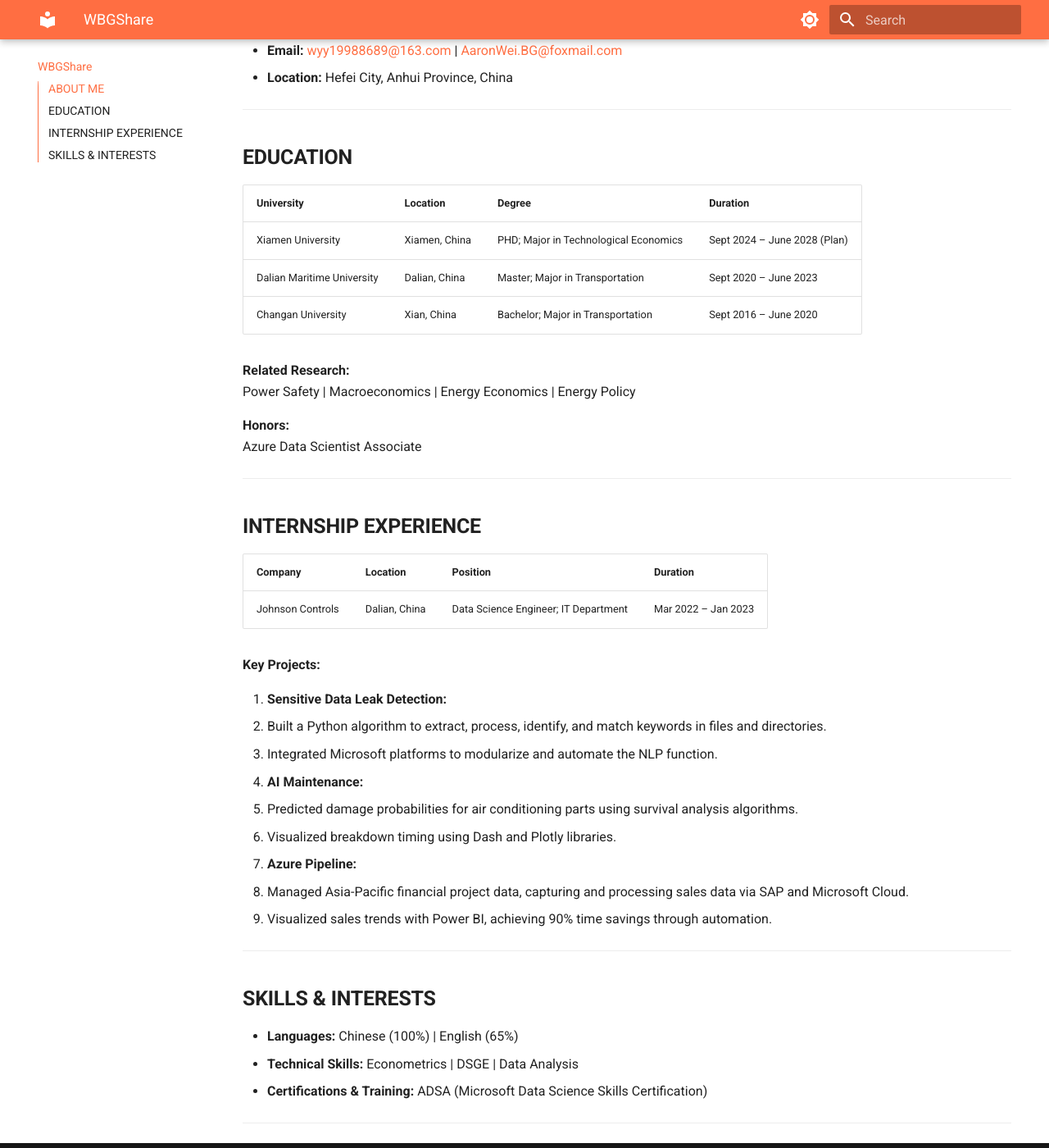
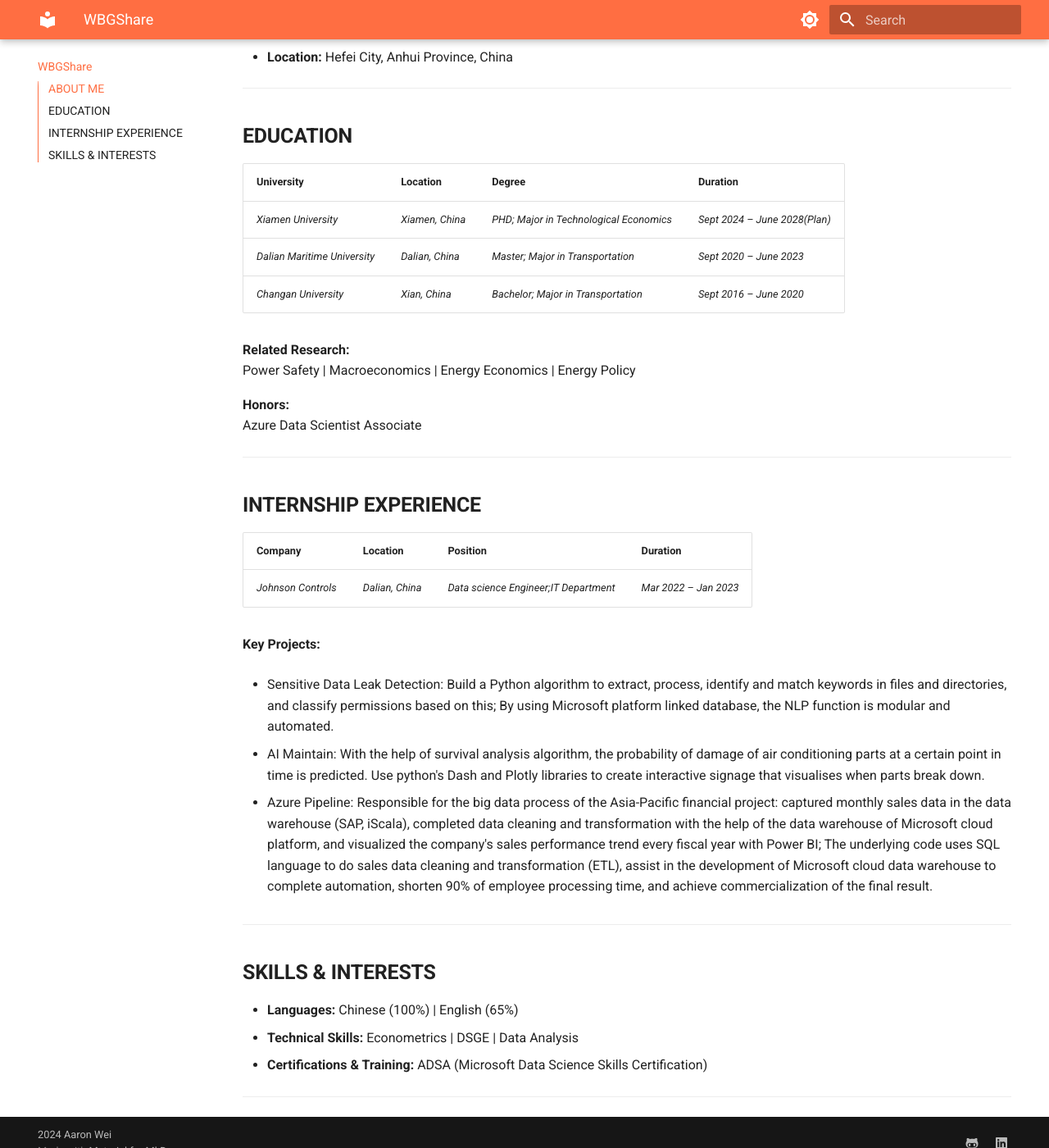
Before and after one commit to WBGZDTSL/WBGShare, an MkDocs documentation site: the page built from docs/index.md, in a window 1280 px wide and 1400 px high, scrolled down 382 px. Shown: the whole window at 82% size. Built offline with MkDocs 1.6.1 and Material for MkDocs 9.7.7, drawn with Linux system fonts in a browser that asks for light colours; some of the changed text lies outside the part shown.

Commit message:
Style Update

```diff
--- a/docs/index.md
+++ b/docs/index.md
@@ -1,4 +1,4 @@
-# WBGShare
+# **WBGShare**
 
 <style>
   .custom-blockquote {
@@ -11,9 +11,9 @@
 
 ## **ABOUT ME**
 
-> "Reading, sports, and writing constitute my life. In the future, I will share my learning process, personal papers, and many interesting things here!
-> If criticism is not free, then praise is meaningless. If you have any opinions on the content, feel free to email me.
-> Let us encourage each other."
+<blockquote class="custom-blockquote">
+  <p>"Reading, sports and writing constitute my life. In the future, I will share my learning process, personal paper, and many intresting things here! If criticism is not free, then praise is meaningless. If you have any opinions on the content, feel free to email me. Let us encourage each other."</p>
+</blockquote>
 
 - **Name:** Bangguo Wei (En: Aaron Wei)
 - **Email:** [wyy19988689@163.com](mailto:wyy19988689@163.com) | [AaronWei.BG@foxmail.com](mailto:AaronWei.BG@foxmail.com)
@@ -24,10 +24,10 @@
 ## **EDUCATION**
 
 | **University**               | **Location**    | **Degree**                                  | **Duration**                  |
-|-------------------------------|-----------------|---------------------------------------------|--------------------------------|
-| Xiamen University            | Xiamen, China   | PHD; Major in Technological Economics       | Sept 2024 – June 2028 (Plan)  |
-| Dalian Maritime University    | Dalian, China   | Master; Major in Transportation             | Sept 2020 – June 2023         |
-| Changan University            | Xian, China     | Bachelor; Major in Transportation           | Sept 2016 – June 2020         |
+|:-----------------------------|:----------------|:--------------------------------------------|:------------------------------|
+| *Xiamen University*          | *Xiamen, China* | *PHD; Major in Technological Economics*     | *Sept 2024 – June 2028(Plan)* |
+| *Dalian Maritime University* | *Dalian, China* | *Master; Major in Transportation*   | *Sept 2020 – June 2023*       |
+| *Changan University*         | *Xian, China*   | *Bachelor; Major in Transportation* | *Sept 2016 – June 2020*       |
 
 **Related Research:**
 Power Safety | Macroeconomics | Energy Economics | Energy Policy
@@ -40,22 +40,16 @@
 ## **INTERNSHIP EXPERIENCE**
 
 | **Company**                   | **Location**    | **Position**                  | **Duration**          |
-|-------------------------------|-----------------|--------------------------------|-----------------------|
-| Johnson Controls              | Dalian, China   | Data Science Engineer; IT Department | Mar 2022 – Jan 2023 |
+|:------------------------------|:----------------|:----------------------------|:----------------------|
+| *Johnson Controls*            | *Dalian, China* | *Data science Engineer;IT Department* | *Mar 2022 – Jan 2023* |
 
 **Key Projects:**
 
-1. **Sensitive Data Leak Detection:**
-*   Built a Python algorithm to extract, process, identify, and match keywords in files and directories.
-*   Integrated Microsoft platforms to modularize and automate the NLP function.
+*   Sensitive Data Leak Detection: Build a Python algorithm to extract, process, identify and match keywords in files and directories, and classify permissions based on this; By using Microsoft platform linked database, the NLP function is modular and automated.
 
-2. **AI Maintenance:**
-*   Predicted damage probabilities for air conditioning parts using survival analysis algorithms.
-*   Visualized breakdown timing using Dash and Plotly libraries.
+*   AI Maintain: With the help of survival analysis algorithm, the probability of damage of air conditioning parts at a certain point in time is predicted. Use python's Dash and Plotly libraries to create interactive signage that visualises when parts break down.
 
-3. **Azure Pipeline:**
-*   Managed Asia-Pacific financial project data, capturing and processing sales data via SAP and Microsoft Cloud.
-*   Visualized sales trends with Power BI, achieving 90% time savings through automation.
+*   Azure Pipeline: Responsible for the big data process of the Asia-Pacific financial project: captured monthly sales data in the data warehouse (SAP, iScala), completed data cleaning and transformation with the help of the data warehouse of Microsoft cloud platform, and visualized the company's sales performance trend every fiscal year with Power BI; The underlying code uses SQL language to do sales data cleaning and transformation (ETL), assist in the development of Microsoft cloud data warehouse to complete automation, shorten 90% of employee processing time, and achieve commercialization of the final result.
 
 ---
 
```
